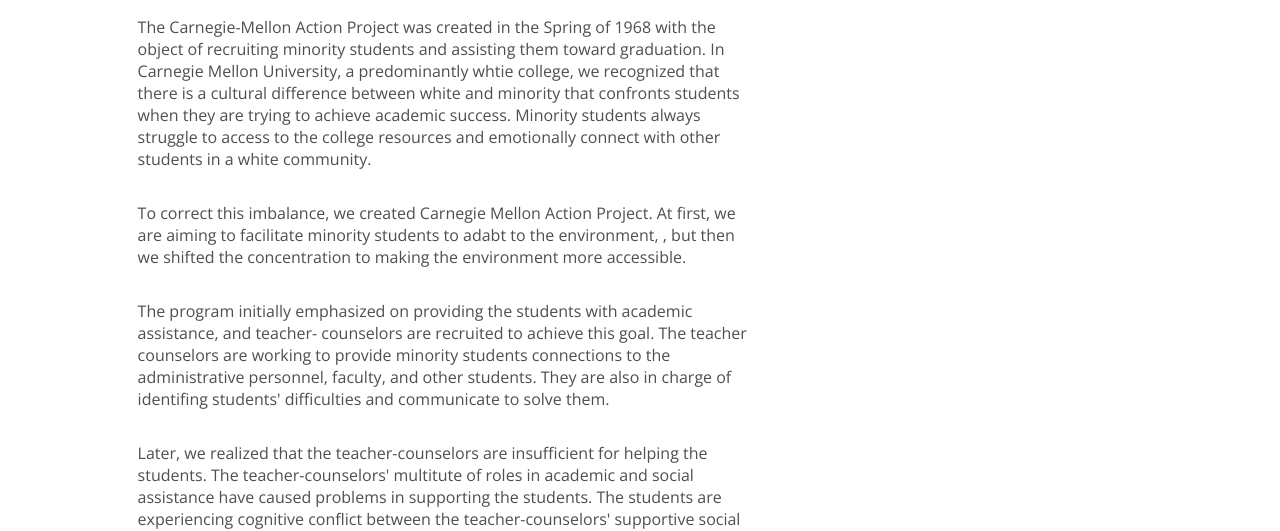
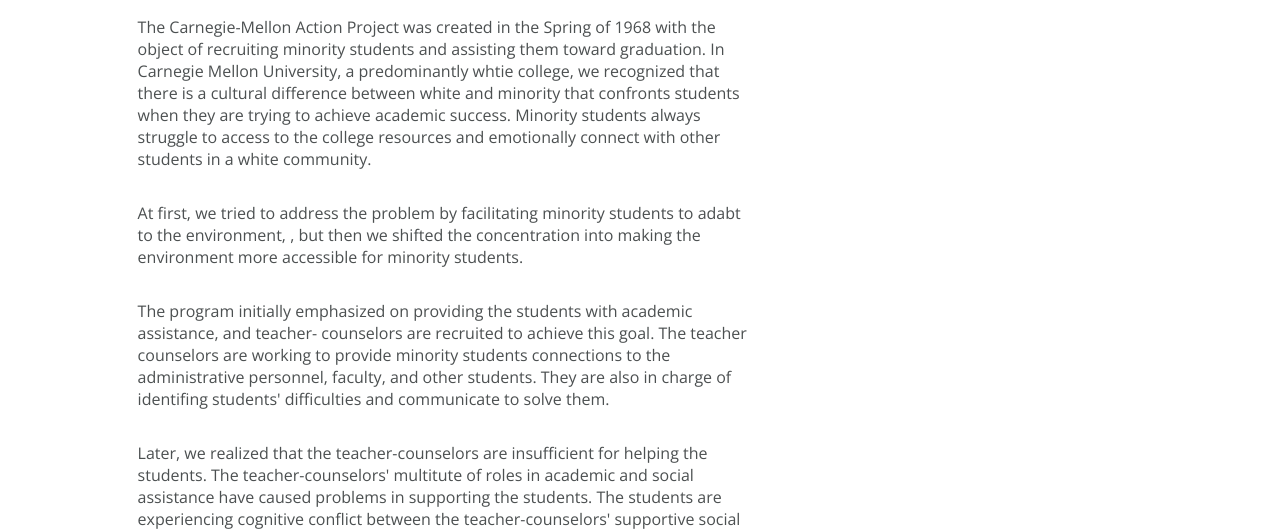
Before and after one commit to LawrenceSong06/CMU-CMAP, a plain HTML site: page views/history.html in a window 1280 px wide. Shown: the part 269-800 px from the top of the page. Drawn offline with nearby package versions, Linux system fonts and the light colour scheme.

Commit message:
modifications

```diff
--- a/views/history.html
+++ b/views/history.html
@@ -43,10 +43,11 @@
                                 <span class="citation"> (Sanday, Johnson, Hamilton, Mullins, 1968, p. 1)</span>
                             </p>
                             <p>
-                                To correct this imbalance, we created Carnegie Mellon Action Project.
-                                At first, we are aiming to facilitate minority students to adabt to the environment,
+                                At first, we tried to address the problem by facilitating minority students to adabt to the
+                                environment,
                                     <span class="citation"> (Sanday, Johnson, Hamilton, Mullins, 1968, p. 1)</span>
-                                    , but then we shifted the concentration to making the environment more accessible.
+                                    , but then we shifted the concentration into making the environment more accessible for
+                                    minority students.
                             </p>
                             <p>
                                 The program initially emphasized on providing the students with academic assistance, and teacher-
```
